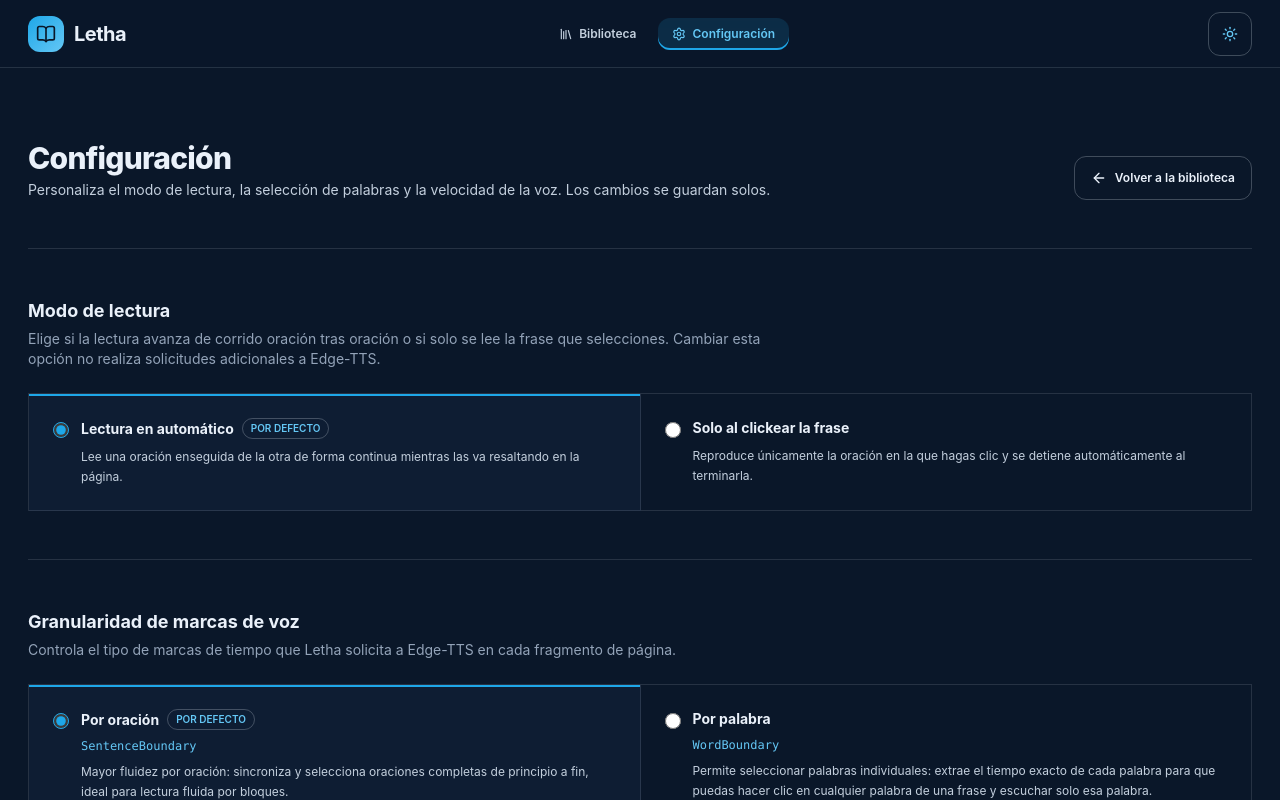
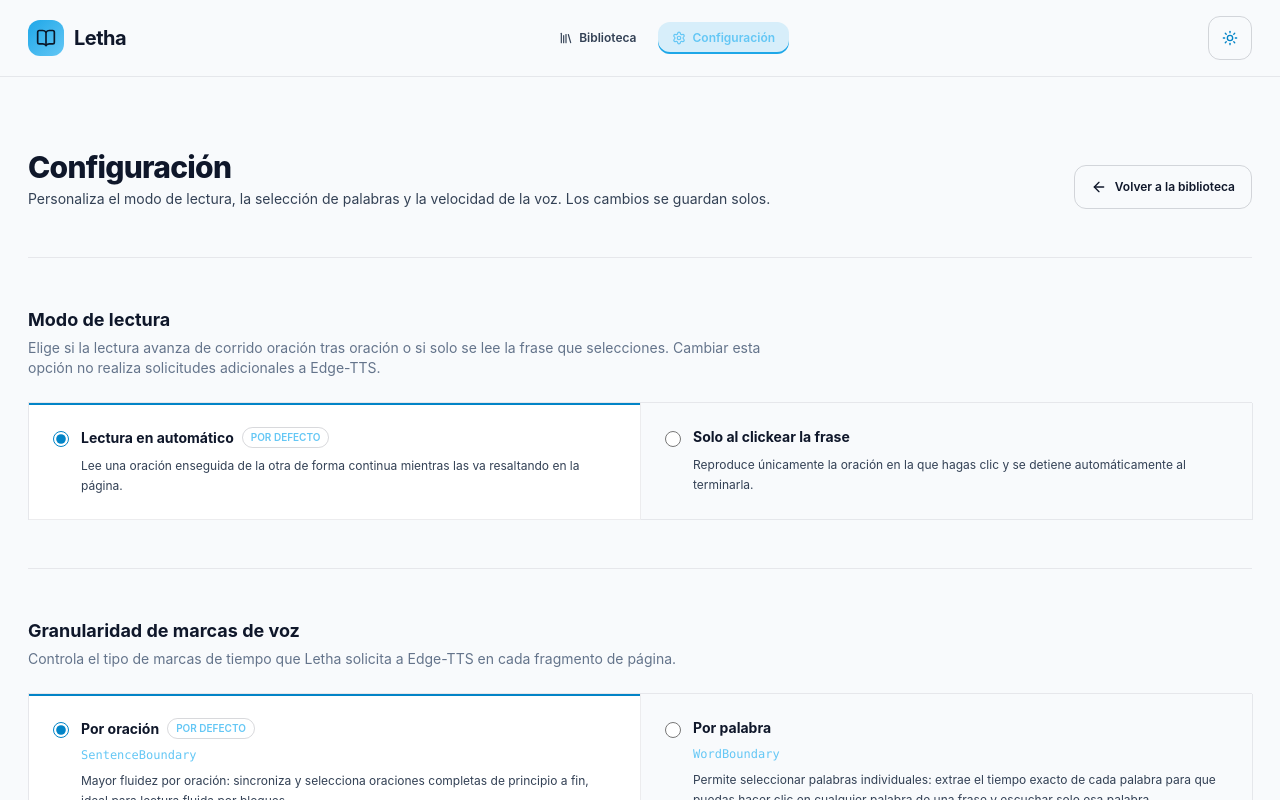
Before and after one commit to JUrielC/letha, a Next.js app in the folder frontend/: page /settings in a window 1280 px wide. Both pictures are taken after a click on the button 1230 px from the left and 33 px from the top of the page. Shown: the top 800 px of the page. Built offline with nearby package versions, Linux system fonts and the light colour scheme; no server answers.

Commit message:
Definir paleta por tema y aplicarla a biblioteca, lector, configuración y modal de importación

```diff
--- a/frontend/app/globals.css
+++ b/frontend/app/globals.css
@@ -2,9 +2,12 @@
 @tailwind components;
 @tailwind utilities;
 
-:root {
+/* Modo Oscuro por defecto (#0a1729) */
+:root,
+body.theme-dark {
   --bg: #0a1729;
   --panel: #0e1d33;
+  --header-bg: rgba(10, 23, 41, 0.88);
   --line: rgba(234, 241, 250, 0.12);
   --line-strong: rgba(234, 241, 250, 0.24);
   --text: #eaf1fa;
@@ -13,6 +16,61 @@
   --accent: #1ea7e8;
   --accent-soft: #64c7f5;
   --read-highlight: rgba(30, 167, 232, 0.22);
+  --cover-bg-1: #1b2b44;
+  --cover-bg-2: #0f3b5c;
+  --cover-bg-3: #0b4f6c;
+  --card-hover: #0e1d33;
+  --primary-btn-bg: linear-gradient(90deg, #1ea7e8 0%, #64c7f5 100%);
+  --primary-btn-text: #0a1729;
+
+  --background: var(--bg);
+  --foreground: var(--text);
+}
+
+/* Modo Claro (cuando NO tiene theme-dark ni theme-sepia) */
+body:not(.theme-dark):not(.theme-sepia),
+html:not(.dark) body:not(.theme-sepia) {
+  --bg: #f8fafc;
+  --panel: #ffffff;
+  --header-bg: rgba(248, 250, 252, 0.92);
+  --line: rgba(15, 23, 42, 0.08);
+  --line-strong: rgba(15, 23, 42, 0.16);
+  --text: #0f172a;
+  --text-2: #334155;
+  --muted: #64748b;
+  --accent: #0284c7;
+  --accent-soft: #0369a1;
+  --read-highlight: rgba(2, 132, 199, 0.16);
+  --cover-bg-1: #e2e8f0;
+  --cover-bg-2: #e0f2fe;
+  --cover-bg-3: #bae6fd;
+  --card-hover: #f1f5f9;
+  --primary-btn-bg: linear-gradient(90deg, #0284c7 0%, #38bdf8 100%);
+  --primary-btn-text: #ffffff;
+
+  --background: var(--bg);
+  --foreground: var(--text);
+}
+
+/* Modo Sepia */
+body.theme-sepia {
+  --bg: #f5eedf;
+  --panel: #ebdcc7;
+  --header-bg: rgba(245, 238, 223, 0.92);
+  --line: rgba(60, 51, 40, 0.12);
+  --line-strong: rgba(60, 51, 40, 0.22);
+  --text: #3c3328;
+  --text-2: #5c4e3c;
+  --muted: #7c6d58;
+  --accent: #b45309;
+  --accent-soft: #92400e;
+  --read-highlight: rgba(238, 208, 139, 0.45);
+  --cover-bg-1: #e4d7bf;
+  --cover-bg-2: #dfceb0;
+  --cover-bg-3: #d6be95;
+  --card-hover: #e2d1ba;
+  --primary-btn-bg: linear-gradient(90deg, #b45309 0%, #d97706 100%);
+  --primary-btn-text: #ffffff;
 
   --background: var(--bg);
   --foreground: var(--text);
@@ -25,25 +83,15 @@ body {
   -webkit-font-smoothing: antialiased;
 }
 
-/* Modo Claro */
-body:not(.theme-dark):not(.theme-sepia) {
-  --bg: #0a1729;
-  --panel: #0e1d33;
-  color: var(--text);
-  background-color: var(--bg);
-}
-
-/* Modo Sepia */
-body.theme-sepia {
-  background-color: #f6efe2;
-  color: #3c3328;
-}
-
-/* Modo Oscuro por defecto (#0a1729) */
-body.theme-dark {
-  background-color: var(--bg);
-  color: var(--text);
-}
+/* Clases adaptables al tema activo */
+.text-\[\#eaf1fa\] { color: var(--text) !important; }
+.text-\[\#c3cfdd\] { color: var(--text-2) !important; }
+.text-\[\#93a3b8\] { color: var(--muted) !important; }
+.bg-\[\#0a1729\] { background-color: var(--bg) !important; }
+.bg-\[\#0e1d33\] { background-color: var(--panel) !important; }
+.hover\:bg-\[\#0e1d33\]:hover { background-color: var(--card-hover) !important; }
+.hover\:bg-\[\#0a1729\]:hover { background-color: var(--card-hover) !important; }
+.hover\:text-\[\#64c7f5\]:hover { color: var(--accent-soft) !important; }
 
 /* Transición suave para el texto resaltado */
 .sentence-item {
@@ -52,15 +100,19 @@ body.theme-dark {
   padding: 2px 4px;
 }
 
-.sentence-active-light,
-.sentence-active-dark {
-  background-color: rgba(30, 167, 232, 0.22);
-  color: #eaf1fa;
+.sentence-active-light {
+  background-color: rgba(2, 132, 199, 0.18);
+  color: #0f172a;
 }
 
 .sentence-active-sepia {
   background-color: #eed08b;
   color: #27211a;
+}
+
+.sentence-active-dark {
+  background-color: rgba(30, 167, 232, 0.22);
+  color: #eaf1fa;
 }
 
 /* Slider personalizado: track 2px --line-strong y thumb circular --accent de 20px */
--- a/frontend/app/layout.tsx
+++ b/frontend/app/layout.tsx
@@ -14,6 +14,25 @@ export default function RootLayout({
 }) {
   return (
     <html lang="es" className="dark">
+      <head>
+        <script
+          dangerouslySetInnerHTML={{
+            __html: `
+              try {
+                var t = localStorage.getItem('letha_ui_theme') || 'dark';
+                if (t === 'light') {
+                  document.documentElement.classList.remove('dark');
+                  document.body.classList.remove('theme-dark', 'theme-sepia');
+                } else if (t === 'sepia') {
+                  document.documentElement.classList.remove('dark');
+                  document.body.classList.remove('theme-dark');
+                  document.body.classList.add('theme-sepia');
+                }
+              } catch (e) {}
+            `,
+          }}
+        />
+      </head>
       <body className="min-h-screen transition-colors duration-200 theme-dark">
         <KeepAlive />
         {children}
--- /dev/null
+++ b/frontend/app/loading.tsx
@@ -0,0 +1,13 @@
+import { Loader2 } from "lucide-react";
+
+export default function Loading() {
+  return (
+    <div
+      className="min-h-screen flex flex-col items-center justify-center gap-3"
+      style={{ backgroundColor: "var(--bg)", color: "var(--muted)" }}
+    >
+      <Loader2 className="w-8 h-8 animate-spin text-[#1ea7e8]" />
+      <span className="text-sm text-[#93a3b8]">Cargando...</span>
+    </div>
+  );
+}
--- a/frontend/app/settings/page.tsx
+++ b/frontend/app/settings/page.tsx
@@ -22,7 +22,7 @@ interface OptionDef<T> {
   example?: React.ReactNode;
 }
 
-const HIGHLIGHT = "rgba(30,167,232,0.22)";
+const HIGHLIGHT = "var(--read-highlight)";
 
 function OptionGrid<T extends string | boolean>({
   name,
@@ -55,21 +55,22 @@ function OptionGrid<T extends string | boolean>({
           borderLeft: "1px solid var(--line)",
         }}
       >
-        {options.map((opt) => {
+        {options.map((opt, idx) => {
           const selected = opt.value === value;
           const id = `${name}-${String(opt.value)}`;
           return (
             <label
               key={id}
               htmlFor={id}
-              className={`flex gap-3 p-6 cursor-pointer transition-colors ${
+              className={`animate-rise-gradient flex gap-3 p-6 cursor-pointer transition-colors ${
                 selected ? "" : "hover:bg-[#0e1d33]/60"
               }`}
               style={{
+                animationDelay: `${idx * 80}ms`,
                 borderRight: "1px solid var(--line)",
                 borderBottom: "1px solid var(--line)",
                 backgroundColor: selected ? "var(--panel)" : "transparent",
-                boxShadow: selected ? "inset 0 2px 0 #1ea7e8" : "none",
+                boxShadow: selected ? "inset 0 2px 0 var(--accent)" : "none",
               }}
             >
               <input
@@ -79,7 +80,7 @@ function OptionGrid<T extends string | boolean>({
                 checked={selected}
                 onChange={() => onChange(opt.value)}
                 className="mt-1 w-4 h-4 shrink-0 cursor-pointer"
-                style={{ accentColor: "#1ea7e8" }}
+                style={{ accentColor: "var(--accent)" }}
               />
               <div className="flex-1 min-w-0 space-y-2">
                 <div className="flex flex-wrap items-center gap-2">
@@ -275,7 +276,10 @@ function SettingsContent() {
     },
   ];
 
-  const presetActiveStyle = { background: "linear-gradient(90deg, #1ea7e8 0%, #64c7f5 100%)" };
+  const presetActiveStyle = {
+    background: "var(--primary-btn-bg)",
+    color: "var(--primary-btn-text)",
+  };
 
   return (
     <div className="min-h-screen flex flex-col" style={{ backgroundColor: "var(--bg)" }}>
@@ -416,8 +420,12 @@ function SettingsContent() {
               </div>
 
               <div
-                className="flex flex-wrap items-center justify-between gap-4 p-6 rounded-2xl border"
-                style={{ backgroundColor: "var(--panel)", borderColor: "var(--line)" }}
+                className="animate-rise-gradient flex flex-wrap items-center justify-between gap-4 p-6 rounded-2xl border"
+                style={{
+                  backgroundColor: "var(--panel)",
+                  borderColor: "var(--line)",
+                  animationDelay: "160ms",
+                }}
               >
                 <div>
                   <p className="text-sm font-semibold text-[#eaf1fa]">Escucha una muestra</p>
--- a/frontend/components/BookCard.tsx
+++ b/frontend/components/BookCard.tsx
@@ -5,7 +5,11 @@ import Link from "next/link";
 import { api, BookSummary, VoiceItem, getBaseUrl } from "@/lib/api";
 import { Play, Trash2 } from "lucide-react";
 
-const GENERATED_COVER_COLORS = ["#1b2b44", "#0f3b5c", "#0b4f6c"];
+const GENERATED_COVER_COLORS = [
+  "var(--cover-bg-1)",
+  "var(--cover-bg-2)",
+  "var(--cover-bg-3)",
+];
 
 function pickCoverBg(id: string): string {
   let sum = 0;
@@ -99,9 +103,10 @@ export function BookCard({
         <Link
           href={`/reader?id=${book.id}`}
           aria-label={`Abrir y leer ${book.title}`}
-          className="absolute bottom-3 right-3 w-[52px] h-[52px] rounded-full flex items-center justify-center text-[#0a1729] transition hover:opacity-95"
+          className="absolute bottom-3 right-3 w-[52px] h-[52px] rounded-full flex items-center justify-center transition hover:opacity-95"
           style={{
-            background: "linear-gradient(135deg, #1ea7e8 0%, #64c7f5 100%)",
+            background: "var(--primary-btn-bg)",
+            color: "var(--primary-btn-text)",
           }}
         >
           <Play className="w-5 h-5 fill-current ml-0.5" />
--- a/frontend/components/Navbar.tsx
+++ b/frontend/components/Navbar.tsx
@@ -39,14 +39,15 @@ export function Navbar({ onOpenUpload }: NavbarProps) {
 
   return (
     <header
-      className="sticky top-0 z-30 border-b backdrop-blur-xl"
+      className="sticky top-0 z-30 border-b backdrop-blur-xl flex items-center"
       style={{
-        height: "68px",
-        backgroundColor: "rgba(10, 23, 41, 0.88)",
+        paddingTop: "16px",
+        paddingBottom: "16px",
+        backgroundColor: "var(--header-bg)",
         borderColor: "var(--line)",
       }}
     >
-      <div className="max-w-[1320px] mx-auto px-[28px] h-full flex items-center justify-between gap-4">
+      <div className="max-w-[1320px] mx-auto px-[28px] w-full flex items-center justify-between gap-4">
         {/* Izquierda: logo + Letha */}
         <Link href="/" className="flex items-center gap-2.5 font-bold text-xl tracking-tight text-[#eaf1fa]">
           <div
@@ -61,7 +62,7 @@ export function Navbar({ onOpenUpload }: NavbarProps) {
         </Link>
 
         {/* Centro: nav */}
-        <nav className="flex items-center gap-2 h-full" aria-label="Navegación principal">
+        <nav className="flex items-center gap-2" aria-label="Navegación principal">
           <Link
             href="/"
             className={`relative flex items-center gap-1.5 px-3.5 py-2 rounded-xl text-xs font-semibold transition ${
@@ -106,17 +107,18 @@ export function Navbar({ onOpenUpload }: NavbarProps) {
             className="min-w-[44px] min-h-[44px] p-2.5 rounded-xl border flex items-center justify-center transition hover:bg-[#0e1d33]"
             style={{ borderColor: "var(--line-strong)" }}
           >
-            {theme === "light" && <Sun className="w-4 h-4 text-[#64c7f5]" />}
-            {theme === "sepia" && <Coffee className="w-4 h-4 text-[#64c7f5]" />}
-            {theme === "dark" && <Moon className="w-4 h-4 text-[#64c7f5]" />}
+            {theme === "light" && <Sun className="w-4 h-4 text-[var(--accent)]" />}
+            {theme === "sepia" && <Coffee className="w-4 h-4 text-[var(--accent)]" />}
+            {theme === "dark" && <Moon className="w-4 h-4 text-[var(--accent)]" />}
           </button>
 
           {onOpenUpload && (
             <button
               onClick={onOpenUpload}
-              className="min-h-[44px] flex items-center gap-2 px-4 py-2 text-[#0a1729] text-sm font-semibold rounded-xl transition hover:opacity-95"
+              className="min-h-[44px] flex items-center gap-2 px-4 py-2 text-sm font-semibold rounded-xl transition hover:opacity-95"
               style={{
-                background: "linear-gradient(90deg, #1ea7e8 0%, #64c7f5 100%)",
+                background: "var(--primary-btn-bg)",
+                color: "var(--primary-btn-text)",
               }}
             >
               <Plus className="w-4 h-4" />
```
Also changed, not shown: frontend/app/page.tsx (+14 -4 lines), frontend/app/reader/page.tsx (+20 -9 lines), frontend/components/UploadModal.tsx (+76 -32 lines).
